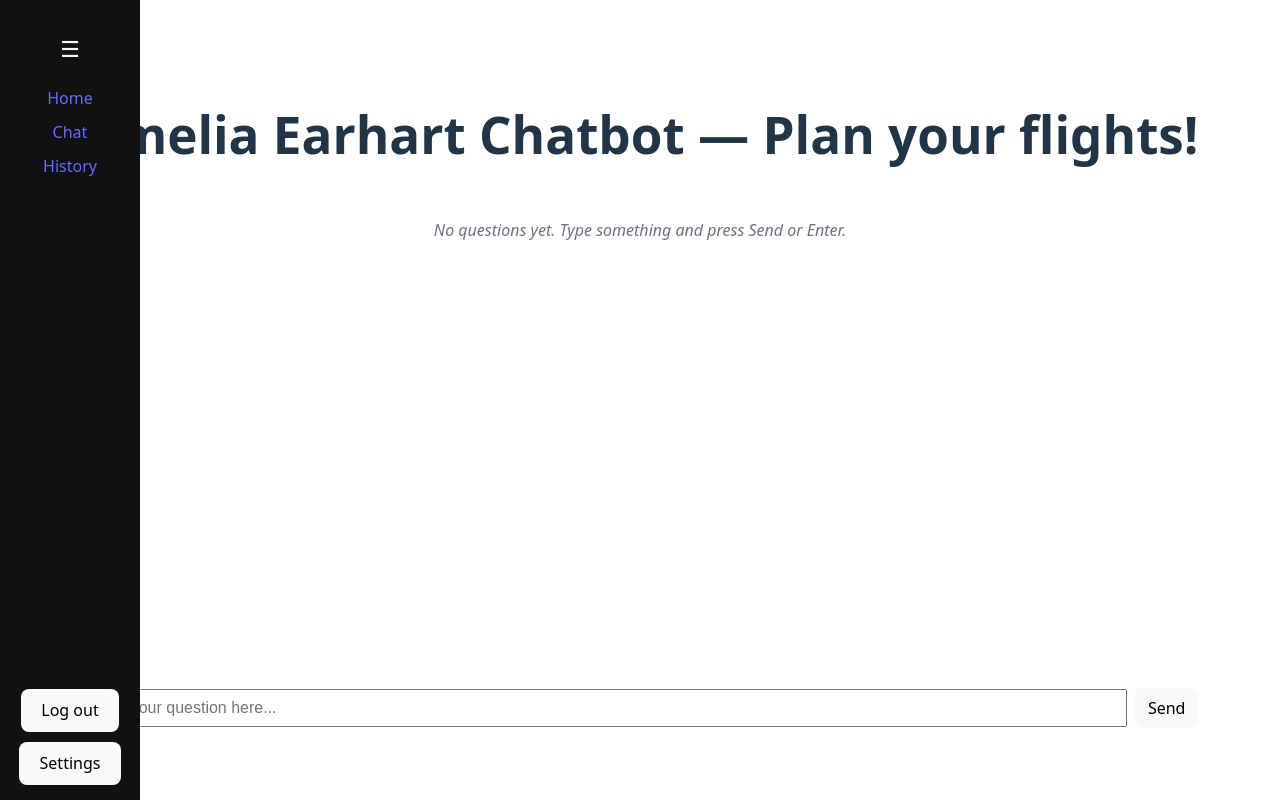
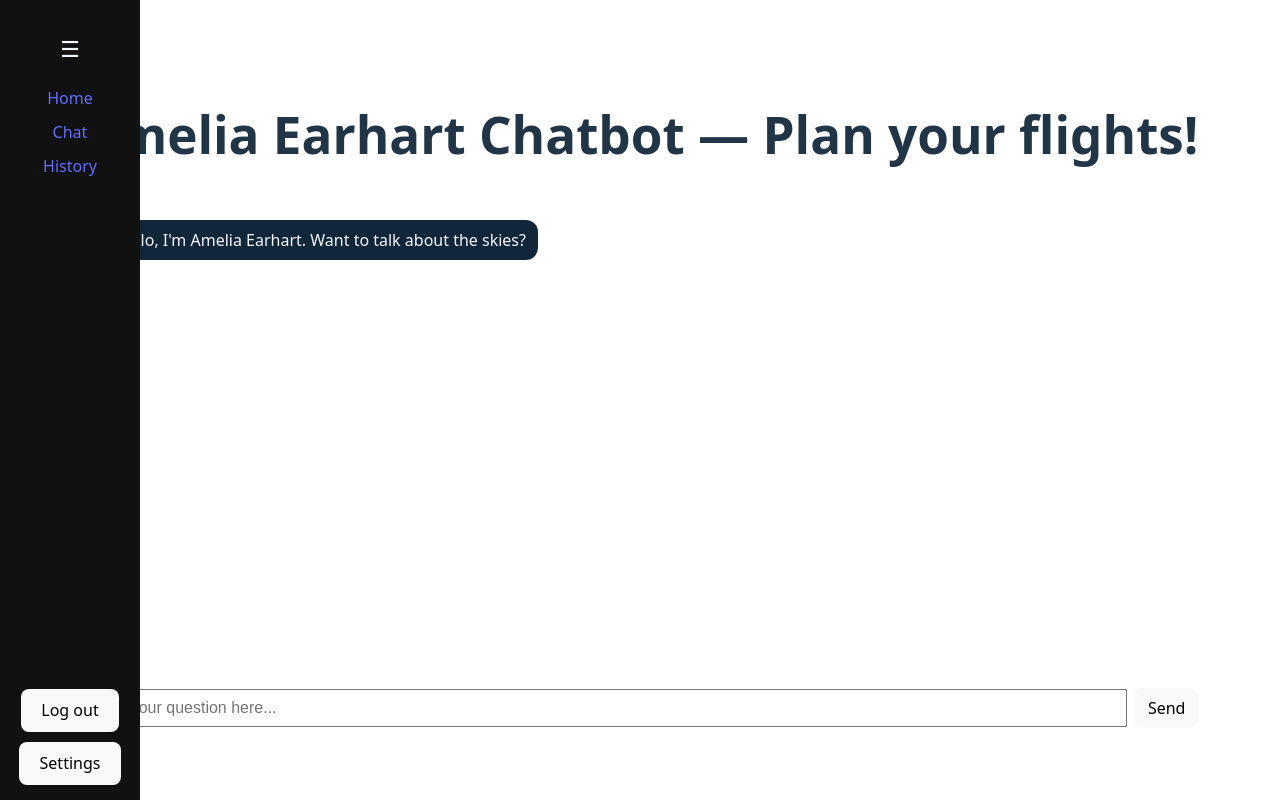
Before and after one commit to oli4406/amelia-earhart-chatbot, a React (Vite) app: page /chat in a window 1280 px wide. Built offline with nearby package versions, Linux system fonts and the light colour scheme.

Commit message:
Added a placeholder Amelia/bot esc reply to simulate a converation, instead of just alternating user texts

```diff
--- a/src/ChatPage.jsx
+++ b/src/ChatPage.jsx
@@ -3,15 +3,36 @@
 import { useState, useRef, useEffect } from 'react'
 import './App.css'
 
+let nextId = 1
 
 function ChatPage() {
   const [value, setValue] = useState('')
-  const [messages, setMessages] = useState([])
+  const [messages, setMessages] = useState([   /* messages are stored as an array*/
+    {
+      id: nextId++,
+      role: 'bot',
+      text: "Hello, I'm Amelia Earhart. Want to talk about the skies?"
+    }
+  ])
+
   const containerRef = useRef(null)
 
   const handleSubmit = () => {
-    if (!value.trim()) return
-    setMessages((prev) => [...prev, value.trim()])
+    const trimmed = value.trim()
+    if (!trimmed) return
+    const userMsg = {         /*added a user messge object so your not talking to yourself */
+      id: nextId++,
+      role: 'user',
+      text: trimmed
+    }
+
+    const botReplyTxt = placeholderReply(trimmed)
+    const botMsg = {         /*here is the Amelia text, placeholder to simulate convo */
+      id: nextId++,
+      role: 'bot',
+      text: botReplyTxt
+    }
+    setMessages((prev) => [...prev, userMsg, botMsg])
     setValue('')
   }
 
@@ -40,9 +61,9 @@
             </div>
           ) : (
             messages.map((m, i) => (
-              <div key={i} className={`message-line ${i % 2 === 0 ? 'user' : 'bot'}`}>
+              <div key={i} className={`message-line ${i % 2 === 0 ? 'bot' : 'user'}`}>    {/*switched around the sides of the conversation */}
                 <div className="message-bubble">
-                  {m}
+                  {m.text}    {/*renders the text, not the whole object*/}
                 </div>
                 {/* Added alternating messages (later change to Amelia vs user) and bubbled messages */}
               </div>
@@ -55,5 +76,9 @@
     </div>
   )
 }
+//placeholder text for the 'bot' to simulate a conversation
+function placeholderReply(userText){
+  return "Placeholder Text"
+}
 
 export default ChatPage
```
